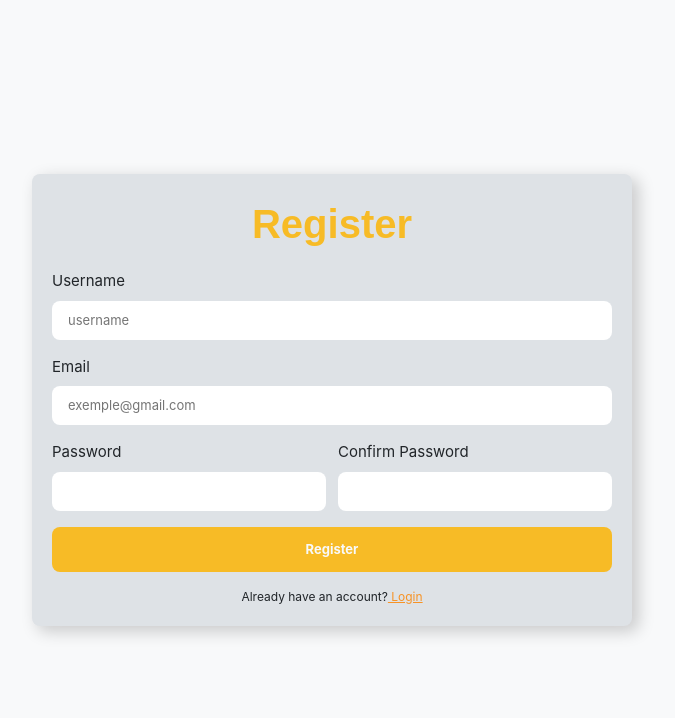
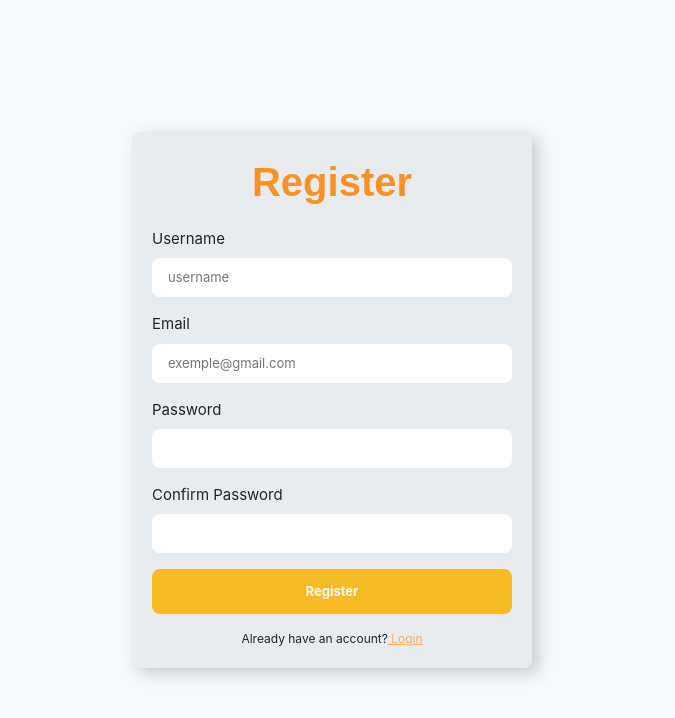
Before and after one commit to IsaqueBatist/fakesotre, a React (Vite) app: page /auth/register in a window 1280 px wide. Shown: the top 718 px of the page, without its empty margins (308-983 px from the left). Built offline with nearby package versions, Linux system fonts and the light colour scheme.

Commit message:
:lipstick: feat: Standardizing styles

```diff
--- a/src/pages/Login/styles.ts
+++ b/src/pages/Login/styles.ts
@@ -1,4 +1,4 @@
-import styled from 'styled-components'
+import styled from "styled-components";
 
 export const MainLoginContainer = styled.div`
   width: 100%;
@@ -7,7 +7,7 @@ export const MainLoginContainer = styled.div`
   display: flex;
   justify-content: center;
   align-items: center;
-`
+`;
 
 export const FormLogin = styled.form`
   width: 40rem;
@@ -22,14 +22,14 @@ export const FormLogin = styled.form`
 
   padding: 2rem;
   box-shadow: 6px 5px 16px 1px #0000002e;
-`
+`;
 
 export const FormTittle = styled.h2`
   font-family: ${({ theme }) => theme.fonts.heading};
   font-size: 4rem;
   color: ${({ theme }) => theme.colors.primary.main};
   font-weight: bold;
-`
+`;
 
 export const InputForm = styled.div`
   width: 100%;
@@ -57,7 +57,7 @@ export const InputForm = styled.div`
       box-shadow: -1px 0px 6px 2px ${({ theme }) => theme.colors.primary.light};
     }
   }
-`
+`;
 
 export const SubmmitButton = styled.button`
   padding: 1.5rem 2rem;
@@ -67,21 +67,23 @@ export const SubmmitButton = styled.button`
   border: none;
   color: ${({ theme }) => theme.colors.Neutra.light[1]};
   font-size: 1.2rem;
+  font-weight: bold;
 
   &:hover {
     background-color: ${({ theme }) => theme.colors.seconday.main};
     cursor: pointer;
   }
-`
+`;
 
 export const HelpText = styled.p`
   font-size: 1.2rem;
+  text-align: center;
   a {
     color: ${({ theme }) => theme.colors.primary.medium};
   }
-`
+`;
 
 export const ErrorMessage = styled.p`
   color: red;
   font-size: 1.2rem;
-`
+`;
--- a/src/pages/Register/Register.tsx
+++ b/src/pages/Register/Register.tsx
@@ -6,8 +6,7 @@ import {
   InputForm,
   SubmitButton,
   HelpText,
-  ErrorMessage,
-  FieldGroup,
+  ErrorMessage
 } from "./styles";
 import { Link } from "react-router-dom";
 import type { IFormRegisterData } from "../../types/formRegisterData";
@@ -57,8 +56,6 @@ export default function Register() {
           />
           {errors.email && <ErrorMessage>{errors.email.message}</ErrorMessage>}
         </InputForm>
-
-        <FieldGroup>
         <InputForm>
           <label>Password</label>
           <input
@@ -84,7 +81,6 @@ export default function Register() {
             <ErrorMessage>{errors.confirmPassword?.message}</ErrorMessage>
           )}
         </InputForm>
-        </FieldGroup>
 
         <SubmitButton type="submit">Register</SubmitButton>
 
--- a/src/pages/Register/styles.ts
+++ b/src/pages/Register/styles.ts
@@ -1,5 +1,5 @@
 // RegisterStyles.ts
-import styled from 'styled-components';
+import styled from "styled-components";
 
 export const MainRegisterContainer = styled.div`
   width: 100%;
@@ -10,8 +10,8 @@ export const MainRegisterContainer = styled.div`
 `;
 
 export const FormRegister = styled.form`
-  width: 60rem;
-  background-color: ${({ theme }) => theme.colors.Neutra.light[3]};
+  width: 40rem;
+  background-color: ${({ theme }) => theme.colors.Neutra.light[2]};
   border-radius: ${({ theme }) => theme.borderRadius};
   padding: 2rem;
   box-shadow: 6px 5px 16px 1px #0000002e;
@@ -24,20 +24,9 @@ export const FormRegister = styled.form`
 export const FormTitle = styled.h2`
   font-family: ${({ theme }) => theme.fonts.heading};
   font-size: 4rem;
-  color: ${({ theme }) => theme.colors.seconday.main};
+  color: ${({ theme }) => theme.colors.primary.main};
   font-weight: bold;
   text-align: center;
-`;
-
-export const FieldGroup = styled.div`
-  display: flex;
-  gap: 1.2rem;
-  flex-wrap: wrap;
-
-  > div {
-    flex: 1;
-    min-width: 250px;
-  }
 `;
 
 export const InputForm = styled.div`
@@ -74,7 +63,7 @@ export const SubmitButton = styled.button`
   font-weight: bold;
 
   &:hover {
-    background-color: ${({ theme }) => theme.colors.primary.medium};
+    background-color: ${({ theme }) => theme.colors.seconday.main};
     cursor: pointer;
   }
 `;
@@ -88,6 +77,6 @@ export const HelpText = styled.p`
   font-size: 1.2rem;
   text-align: center;
   a {
-    color: ${({ theme }) => theme.colors.primary.main};
+    color: ${({ theme }) => theme.colors.primary.medium};
   }
 `;
```
Lines whose indentation alone changed are shown as unchanged.
